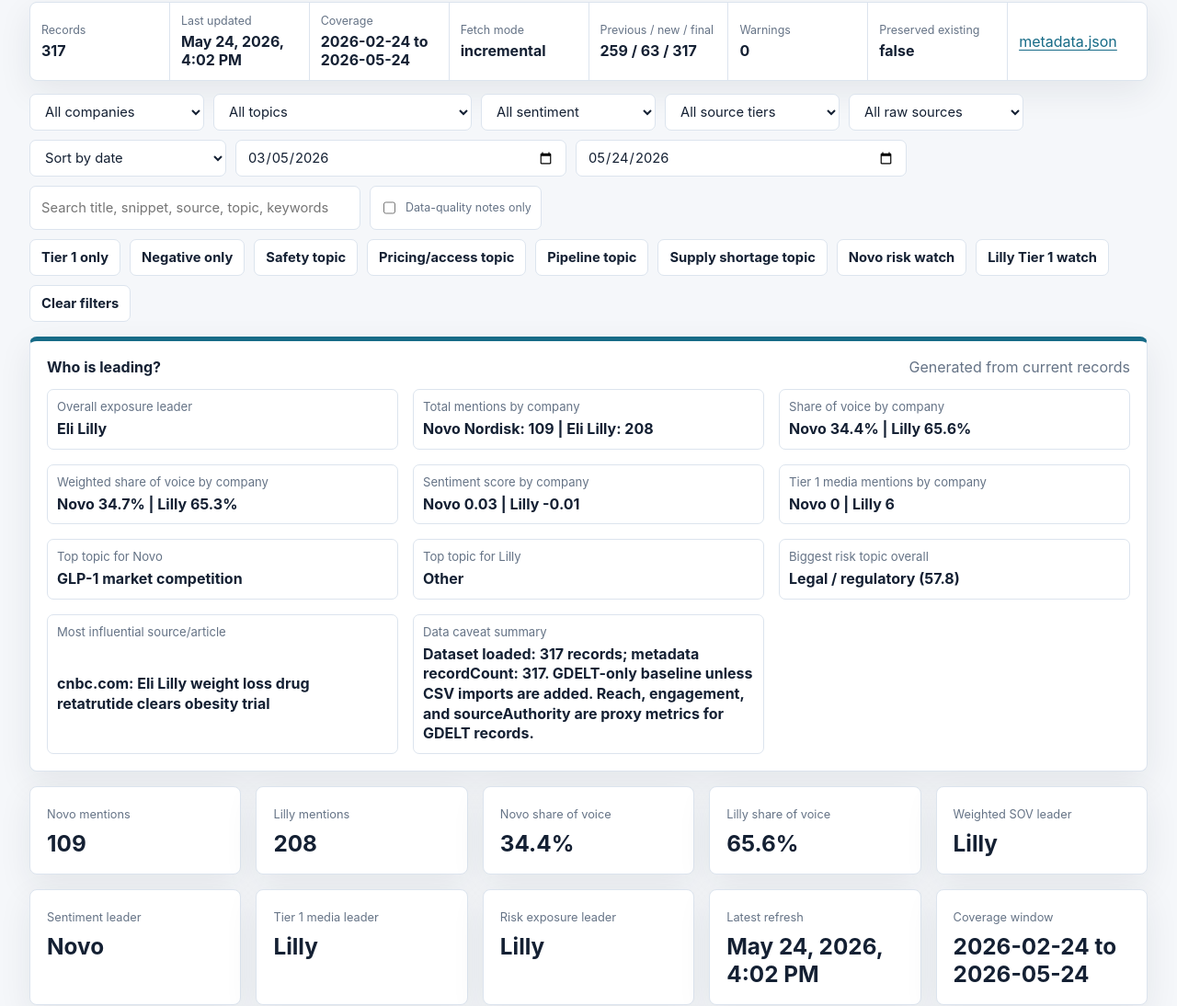
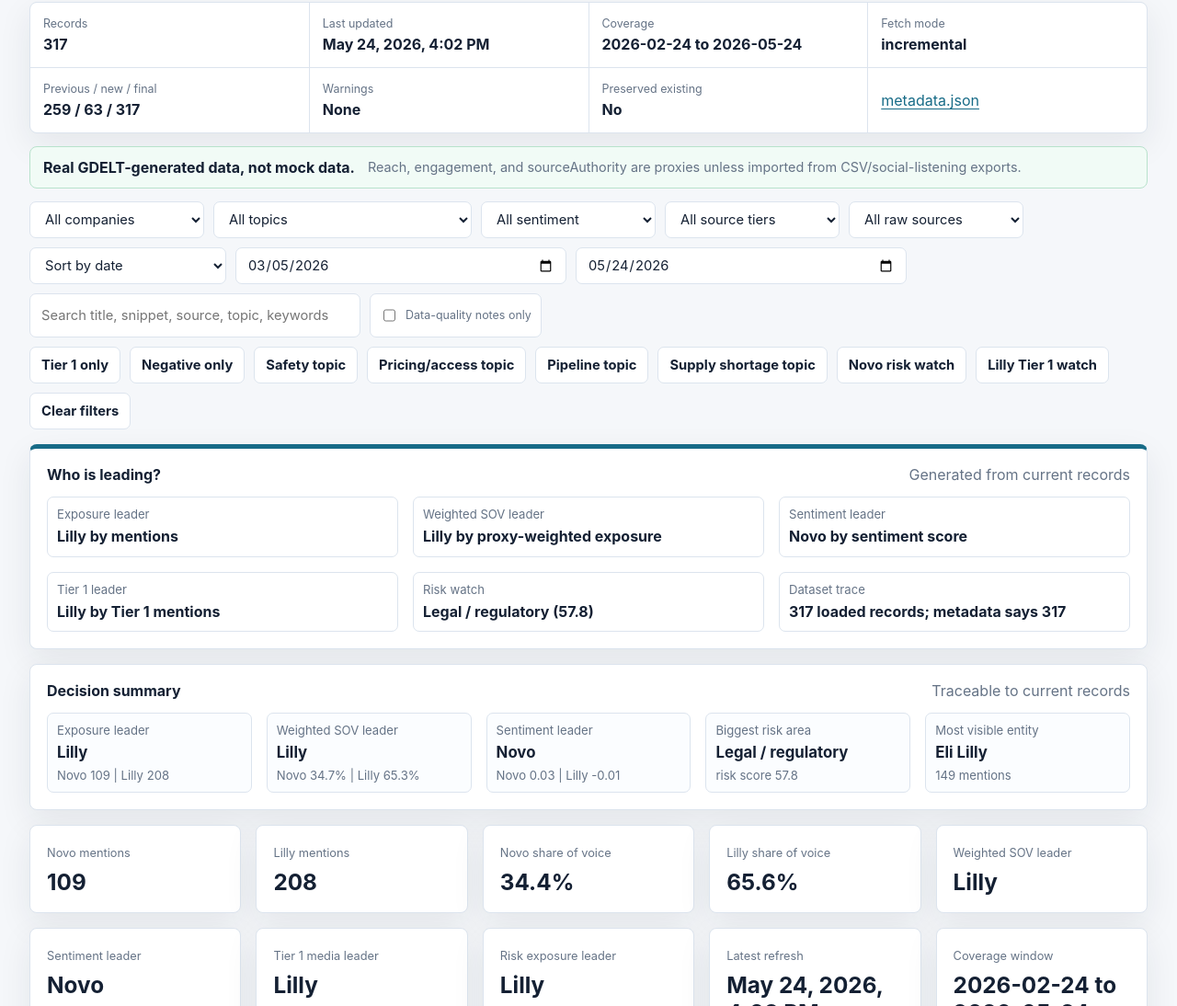
Before and after one commit to timkok/important-change-the-dashboard-must-use, a plain HTML site: page codex-version/index.html in a window 1280 px wide. Shown: the part 285-1379 px from the top of the page at 92% size. Drawn offline with Linux system fonts and the light colour scheme.

Commit message:
Polish codex dashboard trust and decision summary

```diff
--- a/codex-version/app.js
+++ b/codex-version/app.js
@@ -266,6 +266,7 @@
   renderMetadata();
   renderDiagnostics();
   renderExecutive(analytics);
+  renderDecisionSummary(analytics);
   renderInsights(analytics);
   renderKpis(analytics);
   renderTimeline(records);
@@ -350,49 +351,56 @@
 function renderFreshnessBanner() {
   const metadata = state.metadata || {};
   const lastUpdated = metadata.lastUpdated ? new Date(metadata.lastUpdated) : null;
-  document.querySelector("#bannerRecordCount").textContent = nf.format(metadata.recordCount || state.mentions.length || 0);
+  const recordCount = Number(metadata.recordCount || state.mentions.length || 0);
+  document.querySelector("#bannerRecordCount").textContent = nf.format(recordCount);
   document.querySelector("#bannerLastUpdated").textContent = lastUpdated ? dtf.format(lastUpdated) : "--";
   document.querySelector("#bannerCoverage").textContent = `${metadata.coverageStart || "--"} to ${metadata.coverageEnd || "--"}`;
   document.querySelector("#bannerFetchMode").textContent = metadata.fetchMode || "--";
   document.querySelector("#bannerRunCounts").textContent = `${nf.format(metadata.previousRecordCount || 0)} / ${nf.format(metadata.newlyFetchedCount || 0)} / ${nf.format(metadata.finalRecordCount || metadata.recordCount || 0)}`;
-  document.querySelector("#bannerWarnings").textContent = nf.format((metadata.warnings || []).length);
-  document.querySelector("#bannerPreserved").textContent = String(Boolean(metadata.preservedExistingData));
+  document.querySelector("#bannerWarnings").textContent = (metadata.warnings || []).length ? nf.format((metadata.warnings || []).length) : "None";
+  document.querySelector("#bannerPreserved").textContent = metadata.preservedExistingData ? "Yes" : "No";
   const ageHours = lastUpdated ? (Date.now() - lastUpdated.getTime()) / 36e5 : Infinity;
   document.querySelector("#cacheNote").hidden = ageHours < 24;
 }
 
 function renderExecutive(analytics) {
   const metaCount = Number(state.metadata.recordCount || state.mentions.length);
-  const caveats = [
-    `Dataset loaded: ${nf.format(state.mentions.length)} records; metadata recordCount: ${nf.format(metaCount)}.`,
-    "GDELT-only baseline unless CSV imports are added.",
-    "Reach, engagement, and sourceAuthority are proxy metrics for GDELT records."
-  ];
   const rows = [
-    ["Overall exposure leader", analytics.leaders.exposure],
-    ["Total mentions by company", COMPANIES.map((company) => `${company}: ${nf.format(analytics.byCompany[company].mentions)}`).join(" | ")],
-    ["Share of voice by company", COMPANIES.map((company) => `${shortCompany(company)} ${pf.format(analytics.byCompany[company].shareOfVoice)}`).join(" | ")],
-    ["Weighted share of voice by company", COMPANIES.map((company) => `${shortCompany(company)} ${pf.format(analytics.byCompany[company].weightedSov)}`).join(" | ")],
-    ["Sentiment score by company", COMPANIES.map((company) => `${shortCompany(company)} ${analytics.byCompany[company].sentimentScore.toFixed(2)}`).join(" | ")],
-    ["Tier 1 media mentions by company", COMPANIES.map((company) => `${shortCompany(company)} ${nf.format(analytics.byCompany[company].tier1)}`).join(" | ")],
-    ["Top topic for Novo", analytics.byCompany["Novo Nordisk"].topTopic],
-    ["Top topic for Lilly", analytics.byCompany["Eli Lilly"].topTopic],
-    ["Biggest risk topic overall", analytics.biggestRiskTopic ? `${analytics.biggestRiskTopic.name} (${analytics.biggestRiskTopic.riskScore.toFixed(1)})` : "--"],
-    ["Most influential source/article", analytics.influential ? `${analytics.influential.sourceDomain || analytics.influential.source}: ${analytics.influential.title}` : "--"],
-    ["Data caveat summary", caveats.join(" ")]
+    ["Exposure leader", `${shortCompany(analytics.leaders.exposure)} by mentions`],
+    ["Weighted SOV leader", `${shortCompany(analytics.leaders.weighted)} by proxy-weighted exposure`],
+    ["Sentiment leader", `${shortCompany(analytics.leaders.sentiment)} by sentiment score`],
+    ["Tier 1 leader", `${shortCompany(analytics.leaders.tier1)} by Tier 1 mentions`],
+    ["Risk watch", analytics.biggestRiskTopic ? `${analytics.biggestRiskTopic.name} (${analytics.biggestRiskTopic.riskScore.toFixed(1)})` : "--"],
+    ["Dataset trace", `${nf.format(state.mentions.length)} loaded records; metadata says ${nf.format(metaCount)}`]
   ];
   document.querySelector("#leaderPanel").replaceChildren(...rows.map(([label, value]) => metricItem(label, value)));
 }
 
+function renderDecisionSummary(analytics) {
+  const rows = [
+    ["Exposure leader", shortCompany(analytics.leaders.exposure), COMPANIES.map((company) => `${shortCompany(company)} ${nf.format(analytics.byCompany[company].mentions)}`).join(" | ")],
+    ["Weighted SOV leader", shortCompany(analytics.leaders.weighted), COMPANIES.map((company) => `${shortCompany(company)} ${pf.format(analytics.byCompany[company].weightedSov)}`).join(" | ")],
+    ["Sentiment leader", shortCompany(analytics.leaders.sentiment), COMPANIES.map((company) => `${shortCompany(company)} ${analytics.byCompany[company].sentimentScore.toFixed(2)}`).join(" | ")],
+    ["Biggest risk area", analytics.biggestRiskTopic?.name || "--", analytics.biggestRiskTopic ? `risk score ${analytics.biggestRiskTopic.riskScore.toFixed(1)}` : "--"],
+    ["Most visible entity", analytics.visibleEntity?.entity || "--", analytics.visibleEntity ? `${nf.format(analytics.visibleEntity.mentions)} mentions` : "--"]
+  ];
+  document.querySelector("#decisionSummary").replaceChildren(...rows.map(([label, value, trace]) => {
+    const div = document.createElement("div");
+    div.className = "decision-item";
+    div.innerHTML = `<span>${esc(label)}</span><strong>${esc(value)}</strong><small>${esc(trace)}</small>`;
+    return div;
+  }));
+}
+
 function renderInsights(analytics) {
   const rows = [
-    ["Overall winner by mentions", analytics.leaders.exposure, "companyMentions / totalMentions"],
-    ["Overall winner by weighted SOV", analytics.leaders.weighted, "companyWeightedExposure / totalWeightedExposure"],
-    ["Sentiment winner", analytics.leaders.sentiment, "(positive - negative) / totalMentions"],
+    ["Overall winner by mentions", analytics.leaders.exposure, "share of voice = company mentions / total mentions"],
+    ["Overall winner by weighted SOV", analytics.leaders.weighted, "weighted SOV = company weightedExposure / total weightedExposure"],
+    ["Sentiment winner", analytics.leaders.sentiment, "sentiment score = (positive mentions - negative mentions) / total mentions"],
     ["Tier 1 media winner", analytics.leaders.tier1, "count of records where sourceTier is Tier 1"],
     ["Biggest topic gap in favor of Novo", analytics.topicGap.novo ? `${analytics.topicGap.novo.topic} (+${nf.format(Math.max(0, analytics.topicGap.novo.delta))})` : "--", "Novo topic mentions minus Lilly topic mentions"],
     ["Biggest topic gap in favor of Lilly", analytics.topicGap.lilly ? `${analytics.topicGap.lilly.topic} (+${nf.format(Math.max(0, analytics.topicGap.lilly.delta))})` : "--", "Lilly topic mentions minus Novo topic mentions"],
-    ["Highest-risk topic", analytics.biggestRiskTopic ? `${analytics.biggestRiskTopic.name} (${analytics.biggestRiskTopic.riskScore.toFixed(1)})` : "--", "mentions + negative x2 + Tier 1 x1.5 + authority / 25"],
+    ["Highest-risk topic", analytics.biggestRiskTopic ? `${analytics.biggestRiskTopic.name} (${analytics.biggestRiskTopic.riskScore.toFixed(1)})` : "--", "risk score = mentions + negative x2 + Tier 1 x1.5 + authority / 25"],
     ["Most visible product/molecule", analytics.visibleEntity ? `${analytics.visibleEntity.entity} (${nf.format(analytics.visibleEntity.mentions)})` : "--", "matched keyword or text mention count"],
     ["Most influential source", analytics.influential ? `${analytics.influential.sourceDomain || analytics.influential.source} (${nf.format(analytics.influential.sourceAuthority || 0)} authority)` : "--", "highest sourceAuthority, then weighted exposure"]
   ];
@@ -422,6 +430,11 @@
 function renderMetadata() {
   const metadata = state.metadata || {};
   const lastUpdated = metadata.lastUpdated ? new Date(metadata.lastUpdated) : null;
+  const metadataCount = Number(metadata.recordCount || 0);
+  const mentionsLoaded = state.diagnostics.find((item) => item.key === "mentions")?.status === "loaded";
+  const metadataLoaded = state.diagnostics.find((item) => item.key === "metadata")?.status === "loaded";
+  const generatedPassed = metadataLoaded && mentionsLoaded && metadataCount === state.mentions.length && state.mentions.length > 0;
+  const pathsPassed = state.diagnostics.every((item) => item.path.startsWith("./data/generated/"));
   document.querySelector("#lastUpdated").textContent = lastUpdated ? dtf.format(lastUpdated) : "--";
   document.querySelector("#coverageWindow").textContent = `${metadata.coverageStart || "--"} to ${metadata.coverageEnd || "--"}`;
   document.querySelector("#recordCount").textContent = nf.format(metadata.recordCount || state.mentions.length || 0);
@@ -432,6 +445,10 @@
   document.querySelector("#proxyMetricFields").textContent = (metadata.proxyMetricFields || []).join(", ") || "--";
   document.querySelector("#dedupeMethod").textContent = metadata.deduplicationMethod || "Normalized URL, then title + date + sourceDomain.";
   document.querySelector("#falsePositiveHandling").textContent = metadata.falsePositiveHandling || "Standalone Novo/Lilly matches require GLP-1, obesity, diabetes, or pharma context.";
+  document.querySelector("#generatedValidation").textContent = generatedPassed ? "Passed" : "Needs check";
+  document.querySelector("#pathValidation").textContent = pathsPassed ? "Passed" : "Needs check";
+  document.querySelector("#recordCountCheck").textContent = metadataCount === state.mentions.length ? `Passed (${nf.format(state.mentions.length)})` : `Mismatch: metadata ${nf.format(metadataCount)} vs mentions ${nf.format(state.mentions.length)}`;
+  document.querySelector("#projectLinks").innerHTML = `<a href="https://github.com/timkok/important-change-the-dashboard-must-use" target="_blank" rel="noopener noreferrer">GitHub repo</a> | <a href="https://github.com/timkok/important-change-the-dashboard-must-use/actions/workflows/deploy-codex.yml" target="_blank" rel="noopener noreferrer">deploy workflow</a>`;
   const ageHours = lastUpdated ? (Date.now() - lastUpdated.getTime()) / 36e5 : Infinity;
   const badge = document.querySelector("#freshnessBadge");
   badge.textContent = ageHours <= 36 ? "Fresh" : "Needs refresh";
--- a/codex-version/index.html
+++ b/codex-version/index.html
@@ -64,6 +64,10 @@
           </div>
           <a href="./data/generated/metadata.json" target="_blank" rel="noopener noreferrer">metadata.json</a>
         </section>
+        <section class="trust-strip" aria-label="Data trust disclosures">
+          <strong>Real GDELT-generated data, not mock data.</strong>
+          <span>Reach, engagement, and sourceAuthority are proxies unless imported from CSV/social-listening exports.</span>
+        </section>
         <p id="cacheNote" class="cache-note" hidden>Metadata may be older than the latest workflow run or browser cache. Try a hard refresh or add a cache-busting query string.</p>
 
         <section class="filters" aria-label="Filters">
@@ -119,15 +123,20 @@
             <div id="leaderPanel" class="leader-grid"></div>
           </section>
 
+          <section class="panel decision-summary">
+            <div class="panel-heading"><h2>Decision summary</h2><span>Traceable to current records</span></div>
+            <div id="decisionSummary" class="decision-grid"></div>
+          </section>
+
           <div class="kpi-grid dense">
             <article class="kpi"><span>Novo mentions</span><strong id="kpiNovoMentions">0</strong></article>
             <article class="kpi"><span>Lilly mentions</span><strong id="kpiLillyMentions">0</strong></article>
-            <article class="kpi"><span>Novo share of voice</span><strong id="kpiNovoSov">0%</strong></article>
-            <article class="kpi"><span>Lilly share of voice</span><strong id="kpiLillySov">0%</strong></article>
-            <article class="kpi"><span>Weighted SOV leader</span><strong id="kpiWeightedLeader">--</strong></article>
-            <article class="kpi"><span>Sentiment leader</span><strong id="kpiSentimentLeader">--</strong></article>
+            <article class="kpi"><span title="Share of voice = company mentions / total mentions.">Novo share of voice</span><strong id="kpiNovoSov">0%</strong></article>
+            <article class="kpi"><span title="Share of voice = company mentions / total mentions.">Lilly share of voice</span><strong id="kpiLillySov">0%</strong></article>
+            <article class="kpi"><span title="Weighted SOV = company weightedExposure / total weightedExposure.">Weighted SOV leader</span><strong id="kpiWeightedLeader">--</strong></article>
+            <article class="kpi"><span title="Sentiment score = (positive mentions - negative mentions) / total mentions.">Sentiment leader</span><strong id="kpiSentimentLeader">--</strong></article>
             <article class="kpi"><span>Tier 1 media leader</span><strong id="kpiTierLeader">--</strong></article>
-            <article class="kpi"><span>Risk exposure leader</span><strong id="kpiRiskLeader">--</strong></article>
+            <article class="kpi"><span title="Risk score = mentions + negative x2 + Tier 1 x1.5 + authority / 25.">Risk exposure leader</span><strong id="kpiRiskLeader">--</strong></article>
             <article class="kpi"><span>Latest refresh</span><strong id="kpiRefresh">--</strong></article>
             <article class="kpi"><span>Coverage window</span><strong id="kpiCoverage">--</strong></article>
           </div>
@@ -309,6 +318,10 @@
                 <div><dt>Proxy metric fields</dt><dd id="proxyMetricFields">--</dd></div>
                 <div><dt>Deduplication method</dt><dd id="dedupeMethod">--</dd></div>
                 <div><dt>False-positive handling</dt><dd id="falsePositiveHandling">--</dd></div>
+                <div><dt>Generated data validation</dt><dd id="generatedValidation">--</dd></div>
+                <div><dt>Dashboard path validation</dt><dd id="pathValidation">--</dd></div>
+                <div><dt>Record count check</dt><dd id="recordCountCheck">--</dd></div>
+                <div><dt>Project links</dt><dd id="projectLinks">--</dd></div>
               </dl>
             </article>
             <article class="panel">
@@ -321,7 +334,7 @@
             </article>
             <article class="panel">
               <div class="panel-heading"><h2>Proxy Metric Caveat</h2><span>Required disclosure</span></div>
-              <p class="muted">GDELT does not provide true impressions or social engagement. Reach and sourceAuthority are rule-based proxies. Engagement is 0 unless imported from CSV or paid social-listening exports.</p>
+              <p class="muted"><strong>Reach, engagement, and sourceAuthority are proxies unless imported from CSV/social-listening exports.</strong> GDELT does not provide true impressions or social engagement.</p>
               <p><a href="./data/generated/metadata.json" target="_blank" rel="noopener noreferrer">Open metadata.json</a> · <a href="./data/generated/mentions.json" target="_blank" rel="noopener noreferrer">Open mentions.json</a></p>
               <ul id="warnings" class="list"></ul>
             </article>
--- a/codex-version/styles.css
+++ b/codex-version/styles.css
@@ -68,7 +68,7 @@
 main { padding: 24px 32px 42px; }
 .freshness-banner {
   display: grid;
-  grid-template-columns: repeat(8, minmax(130px, 1fr));
+  grid-template-columns: repeat(4, minmax(170px, 1fr));
   gap: 1px;
   overflow: hidden;
   margin-bottom: 14px;
@@ -81,12 +81,25 @@
   display: grid;
   gap: 5px;
   align-content: center;
-  min-height: 76px;
-  padding: 12px;
+  min-height: 70px;
+  padding: 14px;
   background: var(--surface);
 }
 .freshness-banner span, .cache-note, .check-filter { color: var(--muted); font-size: 0.78rem; }
 .freshness-banner strong { font-size: 1rem; overflow-wrap: anywhere; }
+.trust-strip {
+  display: flex;
+  flex-wrap: wrap;
+  gap: 8px 14px;
+  align-items: center;
+  margin-bottom: 14px;
+  padding: 12px 14px;
+  border: 1px solid #b8e2cc;
+  border-radius: 8px;
+  background: #f1fbf6;
+  color: var(--ink);
+}
+.trust-strip span { color: var(--muted); font-size: 0.9rem; }
 .cache-note { margin: 0 0 14px; color: var(--warn); }
 .filters { margin-bottom: 10px; }
 .quick-filters { margin-bottom: 16px; }
@@ -105,15 +118,17 @@
 .notice { margin: 16px 0; padding: 14px 16px; display: grid; gap: 4px; border-color: #f2cc8f; background: #fff8ec; }
 .notice span, .muted, td span, .panel-heading span, .item span { color: var(--muted); }
 
-.kpi-grid, .grid, .quality-grid, .leader-grid { display: grid; gap: 16px; }
+.kpi-grid, .grid, .quality-grid, .leader-grid, .decision-grid { display: grid; gap: 16px; }
 .kpi-grid { grid-template-columns: repeat(4, minmax(0, 1fr)); }
 .kpi-grid.dense { grid-template-columns: repeat(5, minmax(150px, 1fr)); margin-top: 16px; }
 .grid { grid-template-columns: 1.3fr 1fr; margin-top: 16px; }
 .quality-grid { grid-template-columns: repeat(2, minmax(0, 1fr)); }
 .leader-grid { grid-template-columns: repeat(3, minmax(0, 1fr)); }
+.decision-grid { grid-template-columns: repeat(5, minmax(0, 1fr)); }
 .wide { grid-row: span 2; }
 .panel, .kpi { padding: 18px; }
 .executive { border-top: 5px solid var(--accent); }
+.decision-summary { margin-top: 16px; }
 
 .kpi span { color: var(--muted); font-size: 0.8rem; }
 .kpi strong { display: block; margin-top: 8px; font-size: clamp(1.2rem, 1.9vw, 2rem); overflow-wrap: anywhere; }
@@ -135,15 +150,17 @@
 .bar-list, .stack, .diagnostics, .matrix, .heatmap, .insight-list, .risk-grid { display: grid; gap: 10px; }
 .heatmap { grid-template-columns: repeat(2, minmax(0, 1fr)); }
 .risk-grid { grid-template-columns: repeat(2, minmax(0, 1fr)); }
-.bar-row, .item, .diagnostic, .metric-item, .matrix-row, .insight, .heat-cell, .risk-card {
+.bar-row, .item, .diagnostic, .metric-item, .decision-item, .matrix-row, .insight, .heat-cell, .risk-card {
   border: 1px solid var(--border);
   border-radius: 7px;
   padding: 10px;
   display: grid;
   gap: 6px;
 }
-.metric-item span, .diagnostic span, .matrix-row span, .insight span, .insight small, .heat-cell span, .risk-card p { color: var(--muted); font-size: 0.82rem; }
+.metric-item span, .decision-item span, .diagnostic span, .matrix-row span, .insight span, .insight small, .decision-item small, .heat-cell span, .risk-card p { color: var(--muted); font-size: 0.82rem; }
 .metric-item strong { font-size: 1rem; line-height: 1.35; overflow-wrap: anywhere; }
+.decision-item strong { font-size: 1.05rem; line-height: 1.25; overflow-wrap: anywhere; }
+.decision-item { background: #fbfdff; }
 .insight strong { font-size: 1.08rem; line-height: 1.35; overflow-wrap: anywhere; }
 .bar-row div { display: flex; justify-content: space-between; gap: 12px; }
 .bar-row i { display: block; width: var(--w); height: 9px; border-radius: 99px; background: linear-gradient(90deg, var(--accent), var(--accent-2)); }
@@ -201,13 +218,16 @@
 .list { margin: 0; padding-left: 18px; color: var(--muted); }
 
 @media (max-width: 1100px) {
-  .topbar, .freshness-banner, .kpi-grid, .kpi-grid.dense, .grid, .quality-grid, .leader-grid, .risk-grid { grid-template-columns: 1fr; }
+  .topbar, .freshness-banner, .kpi-grid, .kpi-grid.dense, .grid, .quality-grid, .leader-grid, .decision-grid, .risk-grid { grid-template-columns: 1fr; }
 }
 
 @media (max-width: 640px) {
   .topbar, main { padding-left: 16px; padding-right: 16px; }
+  .tabs, .filters, .quick-filters { gap: 8px; }
   .panel-heading { align-items: flex-start; flex-direction: column; }
   .status-list { grid-template-columns: 1fr; }
   .heatmap { grid-template-columns: 1fr; }
-  select, input, .tab { width: 100%; }
+  select, input, .tab, button, .button-link { width: 100%; }
+  .freshness-banner div, .freshness-banner a { min-height: auto; }
+  .trust-strip { align-items: flex-start; }
 }
```
